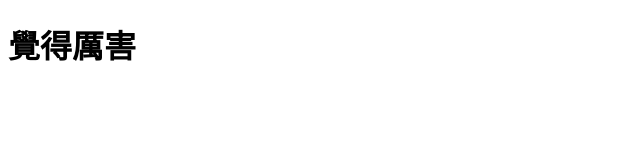
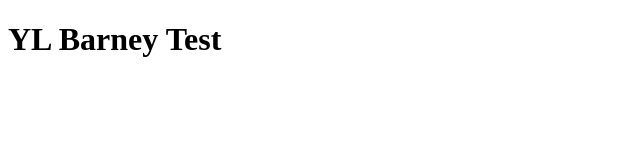
Before and after one commit to barneyliao/barneyliao.github.io, a plain HTML site: page index.html in a window 1280 px wide. Shown: the whole page, without its empty margins (0-640 px from the left). Drawn offline with Linux system fonts and the light colour scheme.

Commit message:
Change test

```diff
--- a/index.html
+++ b/index.html
@@ -2,9 +2,9 @@
 <html>
   <head>
     <meta charset="utf-8">
-    <title>你好，GitHub</title>
+    <title>Just For BB群</title>
   </head>
   <body>
-    <h1>覺得厲害</h1>
+    <h1>YL Barney Test</h1>
   </body>
 </html>
```
